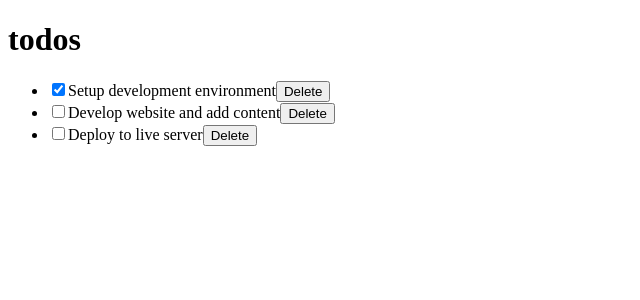
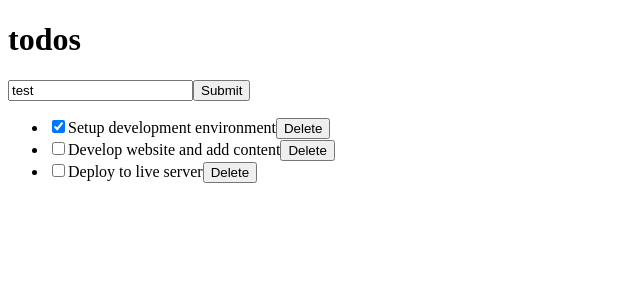
Before and after one commit to samguergen/reacttodo, a React (Create React App) app: page / in a window 1280 px wide. Shown: the top 300 px of the page, without its empty margins (0-640 px from the left). Built offline with nearby package versions, Linux system fonts and the light colour scheme.

Commit message:
add and removing tasks, and checking, all ok

```diff
--- a/package.json
+++ b/package.json
@@ -9,6 +9,7 @@
     "react": "^17.0.2",
     "react-dom": "^17.0.2",
     "react-scripts": "5.0.0",
+    "uuid": "^8.3.2",
     "web-vitals": "^2.1.4"
   },
   "scripts": {
--- a/src/components/InputTodo.js
+++ b/src/components/InputTodo.js
@@ -0,0 +1,38 @@
+import React, { Component } from "react"
+
+class InputTodo extends Component {
+
+  state = {
+    fName: "Sam",
+    lastName: "Guerg",
+    title: "test",
+  }
+
+  onChange = e => {
+    this.setState({
+      [e.target.name]: e.target.value,
+    })
+  };
+
+  handleSubmit = e => {
+    e.preventDefault();
+    this.props.addTodoProps(this.state.title); //bubble up
+    this.setState({    title: ""  }); //refresh in curr state
+  };
+
+  render() {
+    return (
+      <form onSubmit={this.handleSubmit}>
+      <input
+        type="text"
+        placeholder="Add todo..."
+        value={this.state.title}
+        name="title"
+        onChange={this.onChange}
+      />
+        <button>Submit</button>
+      </form>
+    )
+  }
+}
+export default InputTodo
--- a/src/components/TodoContainer.js
+++ b/src/components/TodoContainer.js
@@ -1,6 +1,8 @@
 import React from "react"
 import TodosList from "./TodosList";
 import Header from "./Header"
+import InputTodo from "./InputTodo"
+import { v4 as uuidv4 } from "uuid";
 
 
 class TodoContainer extends React.Component {
@@ -8,17 +10,17 @@
   state = {
  todos: [
    {
-     id: 1,
+     id: uuidv4(),
      title: "Setup development environment",
      completed: true
    },
    {
-     id: 2,
+     id: uuidv4(),
      title: "Develop website and add content",
      completed: false
    },
    {
-     id: 3,
+     id: uuidv4(),
      title: "Deploy to live server",
      completed: false
    }
@@ -44,7 +46,20 @@
 
 
   delTodo = id => {
-    this.setState({    todos: [      ...this.state.todos.filter(todo => {        return todo.id !== id;      })    ]  });};
+    this.setState({
+      todos: [
+        ...this.state.todos.filter(
+          todo => {
+            return todo.id !== id;
+          })
+        ]
+      });
+  };
+
+  addTodoItem = title => {
+    const newTodo = {    id: uuidv4(),    title: title,    completed: false  };
+    this.setState({    todos: [...this.state.todos, newTodo]  });
+  };
 
 
 
@@ -53,6 +68,7 @@
   return (
     <div>
       <Header />
+      <InputTodo addTodoProps={this.addTodoItem} />
       <TodosList
       todos={this.state.todos}
       handleChangeProps={this.handleChange}
```
Also changed, not shown: 1 other file (tests, documents, lock files or other folders).
